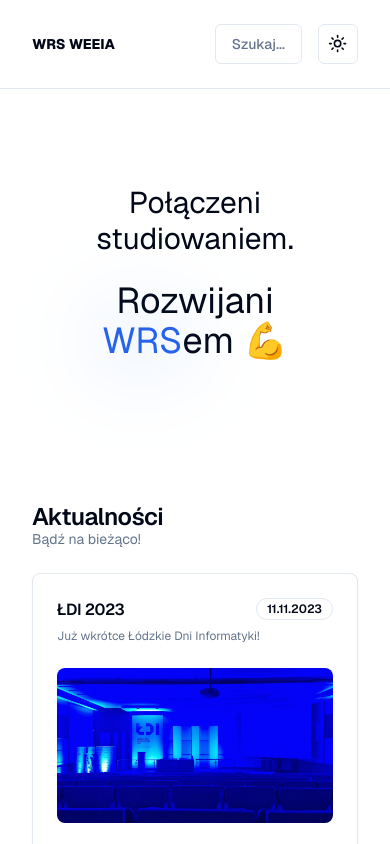
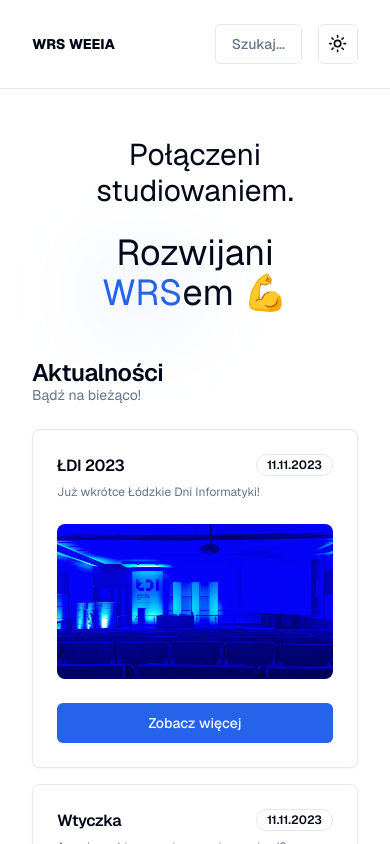
Before and after one commit to WRS-WEEIA-IT/WRS-Website, a Next.js app: page / in a window 390 px wide. Shown: the top 844 px of the page. Built offline with nearby package versions, Linux system fonts and the light colour scheme.

Commit message:
Adjust landing section margin y

```diff
--- a/app/[sections]/LandingSection.tsx
+++ b/app/[sections]/LandingSection.tsx
@@ -1,6 +1,6 @@
 const LandingSection = () => {
   return (
-    <section id='landing-text' className='flex flex-col items-center justify-between gap-6 py-24 site-container text-center'>
+    <section id='landing-text' className='flex flex-col items-center justify-between gap-6 py-12 lg:py-24 site-container text-center'>
       <p className='text-3xl md:text-4xl lg:text-5xl xl:text-5xl'>Połączeni studiowaniem.</p>
       <p className='text-4xl md:text-5xl lg:text-6xl xl:text-7xl'>
         <span className='hidden md:inline-block'>💪 </span>
--- a/app/[sections]/NewsSection.tsx
+++ b/app/[sections]/NewsSection.tsx
@@ -6,7 +6,7 @@
 
 const NewsSection = () => {
   return (
-    <section id='news' className='pt-12 flex flex-col gap-6 site-container'>
+    <section id='news' className='flex flex-col gap-6 site-container'>
       <div>
         <p className='text-2xl font-semibold leading-none tracking-tight'>Aktualności</p>
         <p className='text-sm text-muted-foreground'>Bądź na bieżąco!</p>
```
